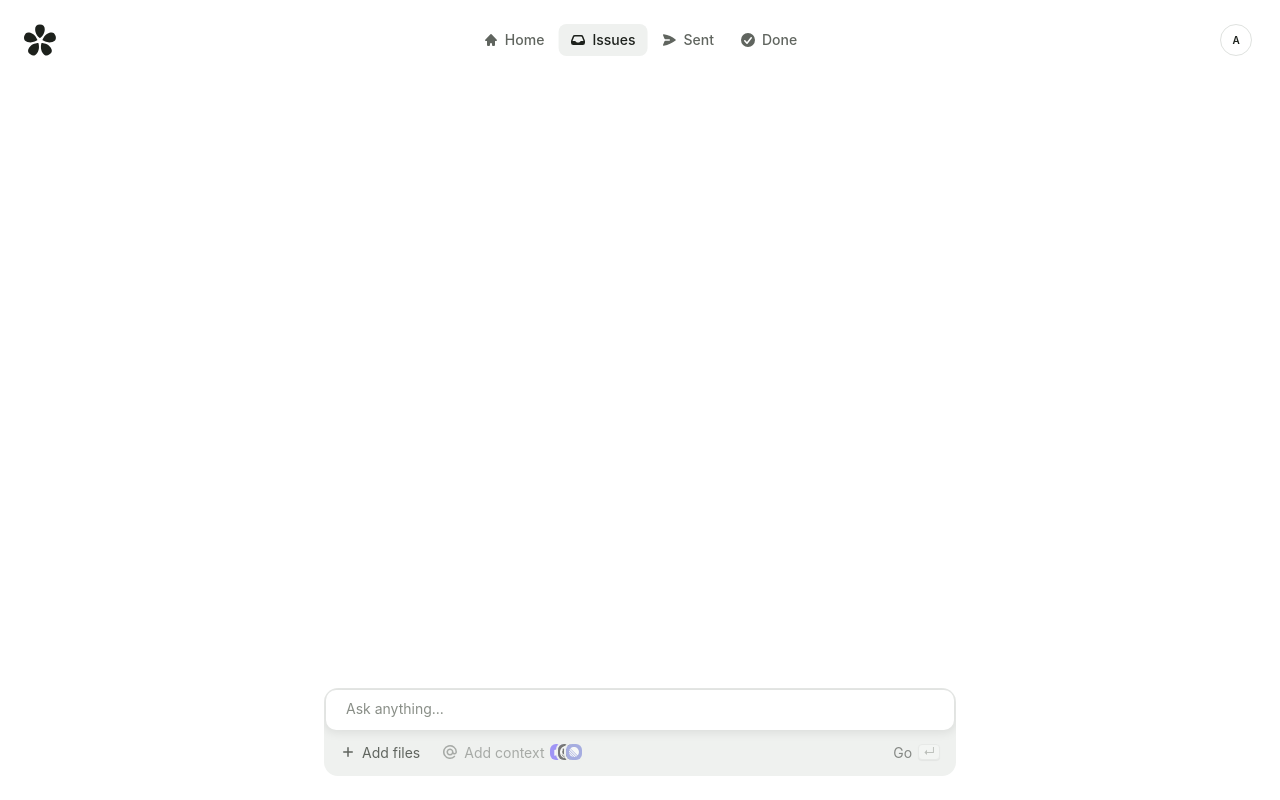
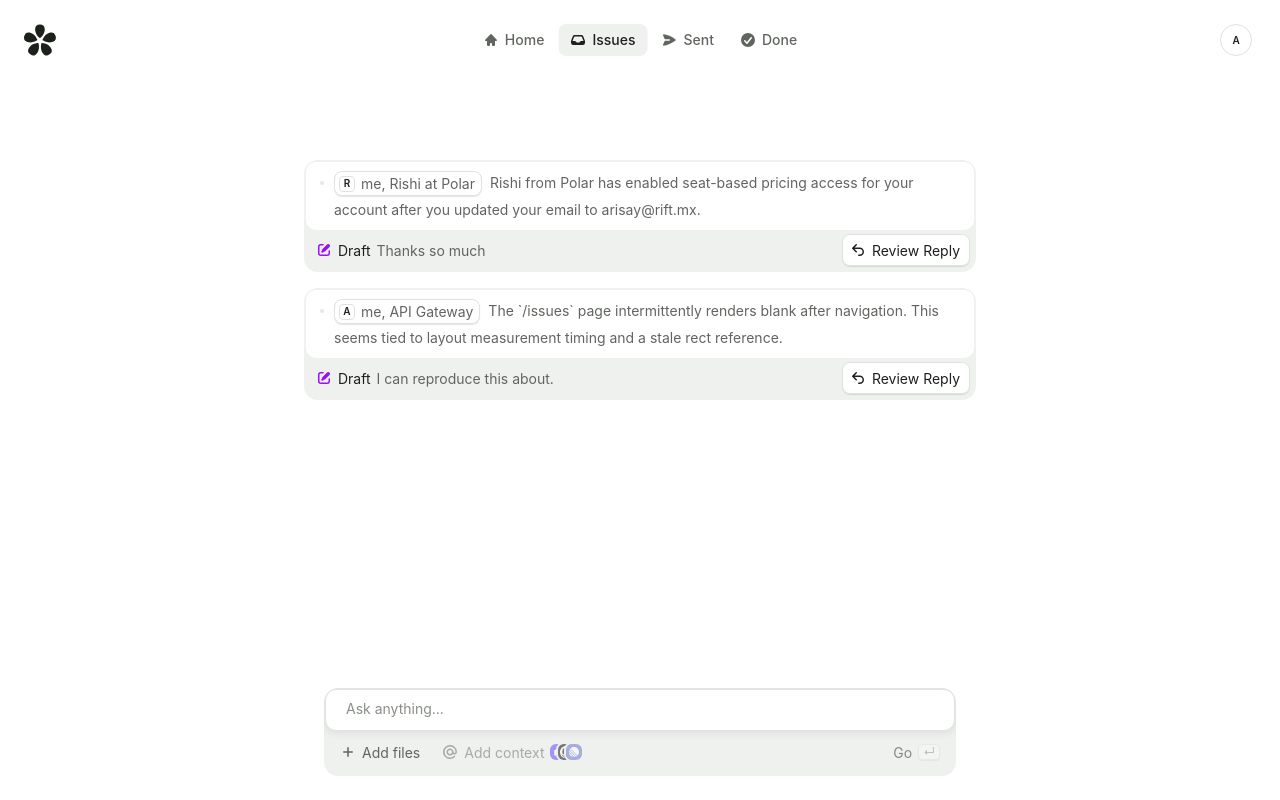
Before and after one commit to Arisayyy/O-Recreation, a Next.js app: page /issues in a window 1280 px wide. Built offline with nearby package versions, Linux system fonts and the light colour scheme.

Commit message:
Add IssuesInbox component and integrate it into IssuesPage. Update PromptShell for improved layout handling on issues page. Introduce supporting components and mock data for inbox items.

```diff
--- a/app/(prompt)/issues/page.tsx
+++ b/app/(prompt)/issues/page.tsx
@@ -1,5 +1,7 @@
+import { IssuesInbox } from "@/app/components/issues-inbox";
+
 export default function IssuesPage() {
   // The prompt UI is rendered by app/(prompt)/layout.tsx so it can persist
   // across navigation (preserving input state).
-  return null;
+  return <IssuesInbox />;
 }
--- /dev/null
+++ b/app/components/icons/draft-icon.tsx
@@ -0,0 +1,24 @@
+export function DraftIcon() {
+  return (
+    <svg
+      xmlns="http://www.w3.org/2000/svg"
+      viewBox="0 0 16 16"
+      fill="currentColor"
+      aria-hidden="true"
+      className={[
+        "h-4 w-4 min-w-4 shrink-0 flex-none overflow-hidden",
+        "text-purple-600",
+      ].join(" ")}
+    >
+      {/* pencil/edit (draft) */}
+      <path
+        d="M13.488 2.513a1.75 1.75 0 0 0-2.475 0L6.75 6.774a2.75 2.75 0 0 0-.596.892l-.848 2.047a.75.75 0 0 0 .98.98l2.047-.848a2.75 2.75 0 0 0 .892-.596l4.261-4.262a1.75 1.75 0 0 0 0-2.474Z"
+        className="fill-purple-600"
+      />
+      <path
+        d="M4.75 3.5c-.69 0-1.25.56-1.25 1.25v6.5c0 .69.56 1.25 1.25 1.25h6.5c.69 0 1.25-.56 1.25-1.25V9A.75.75 0 0 1 14 9v2.25A2.75 2.75 0 0 1 11.25 14h-6.5A2.75 2.75 0 0 1 2 11.25v-6.5A2.75 2.75 0 0 1 4.75 2H7a.75.75 0 0 1 0 1.5H4.75Z"
+        className="fill-purple-600"
+      />
+    </svg>
+  );
+}
--- /dev/null
+++ b/app/components/issues-inbox/index.ts
@@ -0,0 +1,2 @@
+export { IssuesInboxList as IssuesInbox } from "./issues-inbox-list";
+export type { IssuesInboxItemModel } from "./types";
--- /dev/null
+++ b/app/components/issues-inbox/issues-inbox-list-item.tsx
@@ -0,0 +1,78 @@
+import { ReplyButton } from "./reply-button";
+import { DraftIcon } from "@/app/components/icons/draft-icon";
+import type { IssuesInboxItemModel } from "./types";
+
+export function IssuesInboxListItem({ item }: { item: IssuesInboxItemModel }) {
+  return (
+    <div
+      className={[
+        "bg-surface-subtle p-0.5 ease-out-expo w-full overflow-hidden",
+        // On /issues, hover should feel instant (no animation).
+        "rounded-[14px] transition-none hover:ring-3 hover:ring-bg-surface-strong",
+      ].join(" ")}
+    >
+      <div className="rounded-orchid-prompt-inner bg-white shadow-none">
+        <div className="flex flex-row gap-1 p-2">
+          {/* status dot (before subject) */}
+          <div className="flex h-[25px] w-4 min-w-4 items-center justify-center">
+            <div className="size-1 rounded-full bg-orchid-surface-2 transition-transform" />
+          </div>
+
+          <div className="flex flex-1 items-start gap-2 min-w-0">
+            <div className="flex-1 min-w-0 space-x-2">
+              <div className="border-neutral inline-flex -translate-y-px items-center gap-1 rounded-lg border bg-white px-1 py-px shadow-xs">
+                <div className="bg-white border-neutral text-orchid-ink flex items-center justify-center overflow-hidden border font-semibold rounded size-4 min-w-4 min-h-4 text-[10px] leading-[15px]">
+                  <span className="grid place-items-center size-4 min-w-4 min-h-4 text-[10px] leading-[15px]">
+                    {item.avatarInitial}
+                  </span>
+                </div>
+                <span className="flex shrink flex-row items-center gap-1 px-0.5 text-sm leading-[21px] text-orchid-muted">
+                  <span>{item.fromLabel}</span>
+                </span>
+              </div>
+
+              <span className="text-sm leading-[25px] text-orchid-muted">
+                {item.summary}
+              </span>
+            </div>
+
+            <div className="flex h-[25px] items-center">
+              <div className="flex h-[25px] items-center" />
+            </div>
+          </div>
+        </div>
+      </div>
+
+      <div className="rounded-xl">
+        <div className="space-y-2">
+          <div className="flex items-center gap-3 px-1 py-1">
+            <div className="flex min-w-0 flex-1 items-center gap-1.5 select-none px-1.5">
+              <DraftIcon />
+
+              <div className="flex min-w-0 flex-1 flex-row items-center gap-1">
+                <div className="flex min-w-0 items-center gap-1.5">
+                  <span className="text-sm leading-[21px] text-orchid-ink">
+                    {item.draftTitle}
+                  </span>
+                  <span
+                    className={[
+                      "min-w-0 text-sm leading-[21px] text-orchid-muted",
+                      "truncate",
+                    ].join(" ")}
+                    title={item.draftBody}
+                  >
+                    {item.draftBody}
+                  </span>
+                </div>
+              </div>
+            </div>
+
+            <div className="flex shrink-0 items-center gap-1">
+              <ReplyButton label={item.ctaLabel} />
+            </div>
+          </div>
+        </div>
+      </div>
+    </div>
+  );
+}
--- /dev/null
+++ b/app/components/issues-inbox/issues-inbox-list.tsx
@@ -0,0 +1,17 @@
+import { MOCK_ITEMS } from "./mock";
+import { IssuesInboxListItem } from "./issues-inbox-list-item";
+import type { IssuesInboxItemModel } from "./types";
+
+export function IssuesInboxList({
+  items = MOCK_ITEMS,
+}: {
+  items?: IssuesInboxItemModel[];
+}) {
+  return (
+    <div className="flex w-full flex-col gap-4 font-orchid-ui leading-6">
+      {items.map((item) => (
+        <IssuesInboxListItem key={item.id} item={item} />
+      ))}
+    </div>
+  );
+}
--- /dev/null
+++ b/app/components/issues-inbox/mock.ts
@@ -0,0 +1,26 @@
+import type { IssuesInboxItemModel } from "./types";
+
+export const MOCK_ITEMS: IssuesInboxItemModel[] = [
+  {
+    id: "m1",
+    kind: "issue",
+    avatarInitial: "R",
+    fromLabel: "me, Rishi at Polar",
+    summary:
+      "Rishi from Polar has enabled seat-based pricing access for your account after you updated your email to arisay@rift.mx.",
+    draftTitle: "Draft",
+    draftBody: "Thanks so much",
+    ctaLabel: "Review Reply",
+  },
+  {
+    id: "m2",
+    kind: "issue",
+    avatarInitial: "A",
+    fromLabel: "me, API Gateway",
+    summary:
+      "The `/issues` page intermittently renders blank after navigation. This seems tied to layout measurement timing and a stale rect reference.",
+    draftTitle: "Draft",
+    draftBody: "I can reproduce this about.",
+    ctaLabel: "Review Reply",
+  },
+];
--- /dev/null
+++ b/app/components/issues-inbox/reply-button.tsx
@@ -0,0 +1,38 @@
+export function ReplyButton({ label }: { label: string }) {
+  // Visual-only for now (no interaction hooks).
+  return (
+    <button
+      type="button"
+      className={[
+        "group/button relative inline-flex h-8 flex-none cursor-pointer items-center",
+        "rounded-orchid-pill px-2 whitespace-nowrap outline-none transition-transform select-none",
+        "focus-visible:ring-2 focus-visible:ring-orchid-ink",
+      ].join(" ")}
+    >
+      <span
+        aria-hidden="true"
+        className={[
+          "absolute inset-0 rounded-orchid-pill border border-neutral bg-gradient-to-t from-surface to-surface shadow-xs",
+          "transition-transform group-hover/button:to-surface-weak",
+          "group-active/button:inset-shadow-xs group-active/button:shadow-none group-active/button:to-surface-subtle",
+        ].join(" ")}
+      />
+      <span className="relative z-10 inline-flex items-center gap-1 text-sm leading-[21px] text-orchid-ink">
+        <svg
+          xmlns="http://www.w3.org/2000/svg"
+          viewBox="0 0 16 16"
+          fill="currentColor"
+          aria-hidden="true"
+          className="h-4 w-4 overflow-hidden"
+        >
+          <path
+            fillRule="evenodd"
+            d="M12.5 9.75A2.75 2.75 0 0 0 9.75 7H4.56l2.22 2.22a.75.75 0 1 1-1.06 1.06l-3.5-3.5a.75.75 0 0 1 0-1.06l3.5-3.5a.75.75 0 0 1 1.06 1.06L4.56 5.5h5.19a4.25 4.25 0 0 1 0 8.5h-1a.75.75 0 0 1 0-1.5h1a2.75 2.75 0 0 0 2.75-2.75Z"
+            clipRule="evenodd"
+          />
+        </svg>
+        <span className="px-[2px]">{label}</span>
+      </span>
+    </button>
+  );
+}
--- /dev/null
+++ b/app/components/issues-inbox/types.ts
@@ -0,0 +1,10 @@
+export type IssuesInboxItemModel = {
+  id: string;
+  kind: "issue";
+  avatarInitial: string;
+  fromLabel: string;
+  summary: string;
+  draftTitle: string;
+  draftBody: string;
+  ctaLabel: string;
+};
--- a/app/components/prompt-shell.tsx
+++ b/app/components/prompt-shell.tsx
@@ -101,14 +101,44 @@ export function PromptShell({ children }: { children: React.ReactNode }) {
   return (
     <div
       className={[
-        "relative flex w-full flex-col items-center overflow-x-hidden",
-        // Add a little bottom padding on issues so future content won't sit
-        // directly behind the fixed composer.
-        isIssues ? "pb-32 pt-6" : "pb-16 pt-6",
+        // Fill the available height so /issues can have its own inner scroller
+        // (matching the reference layout) instead of relying on RootLayout's
+        // `overflow-y-auto`.
+        "relative flex h-full min-h-0 w-full flex-col overflow-x-hidden",
+        // Add a little bottom padding so content won't sit behind the fixed composer.
+        isIssues ? "pb-32" : "pb-16",
       ].join(" ")}
     >
-      <div className="mx-auto flex w-full max-w-2xl flex-1 flex-col px-5">
+      {isIssues ? (
+        <>
+          {/* Top padding + (optional) gradient area wrapper to match reference spacing */}
+          <div className="relative w-full px-5 pt-4 md:pt-10">
+            {/* The reference has a blurred gradient overlay here; spacing matters most */}
+            <div className="relative z-20 mx-auto h-full">
+              <div className="relative mx-auto flex w-full max-w-2xl flex-col gap-4" />
+            </div>
+          </div>
+
+          {/* Inbox area */}
+          <div className="-mt-10 flex h-full min-h-0 flex-1 flex-col">
+            <div className="mx-auto min-h-0 w-full flex-1">
+              <div
+                className="min-h-0 h-full w-full overflow-y-auto px-5 pb-4 md:px-0"
+                style={{ scrollbarGutter: "stable both-edges" }}
+              >
+                <div className="mx-auto mt-16 max-w-2xl md:mt-20">
                   {children}
+                </div>
+              </div>
+            </div>
+          </div>
+        </>
+      ) : (
+        // Home: keep the old centered content constraints (no scrolling content yet).
+        <div className="mx-auto flex w-full max-w-2xl flex-1 flex-col px-5 pt-6">
+          {children}
+        </div>
+      )}
 
       <div
         ref={promptWrapperRef}
@@ -133,6 +163,5 @@ export function PromptShell({ children }: { children: React.ReactNode }) {
         />
       </div>
     </div>
-    </div>
   );
 }
```
Lines whose indentation alone changed are shown as unchanged.
